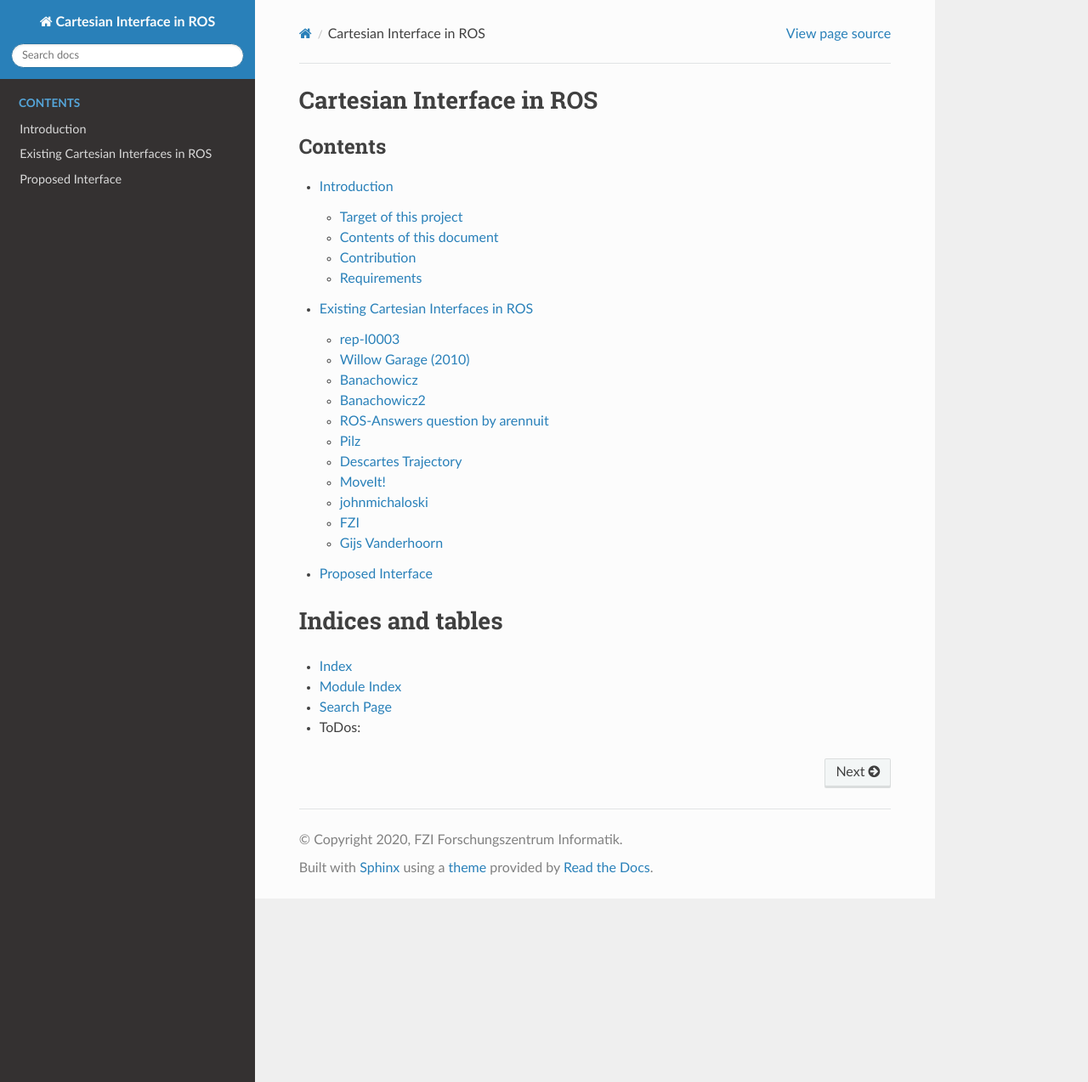
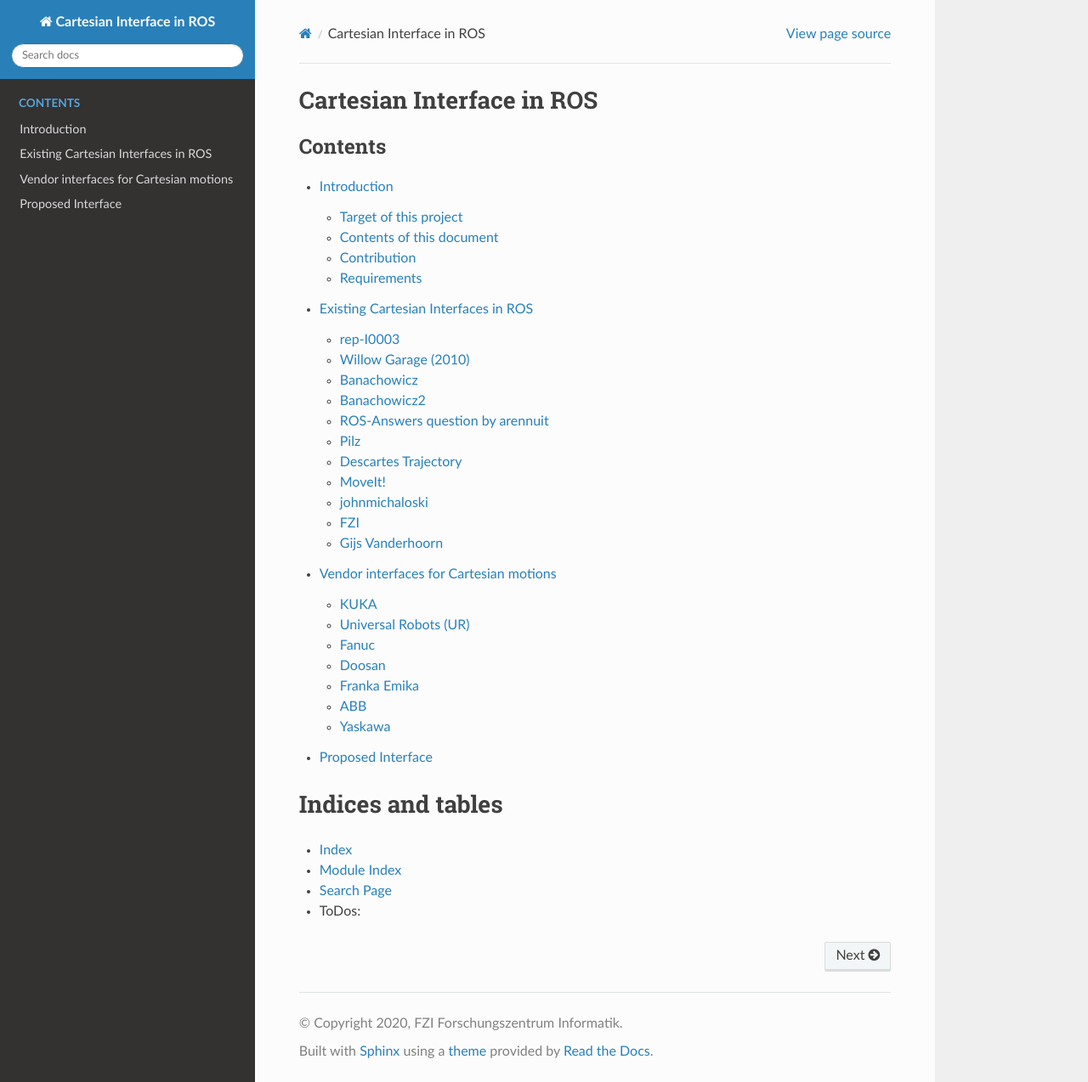
Before and after one commit to fzi-forschungszentrum-informatik/fzi_robot_interface_proposal, a Sphinx documentation site: the page built from source/index.rst, in a window 1280 px wide and 1274 px high. Shown: the whole window at 85% size. Built offline with Sphinx 7.4.7 and the Read the Docs theme 2.0.0, drawn with Linux system fonts in a browser that asks for light colours.

Commit message:
added vendor interfaces to toctree

```diff
--- a/source/index.rst
+++ b/source/index.rst
@@ -8,6 +8,7 @@ Cartesian Interface in ROS
 
    introduction/index.rst
    existing/index.rst
+   industry/index.rst
    proposal/index.rst
 
 
--- /dev/null
+++ b/source/industry/index.rst
@@ -0,0 +1,14 @@
+Vendor interfaces for Cartesian motions
+====================================
+
+
+.. toctree::
+   :maxdepth: 2
+
+   KUKA.rst
+   UR.rst
+   Fanuc.rst
+   Doosan.rst
+   Franka.rst
+   ABB.rst
+   Yaskawa.rst
```
